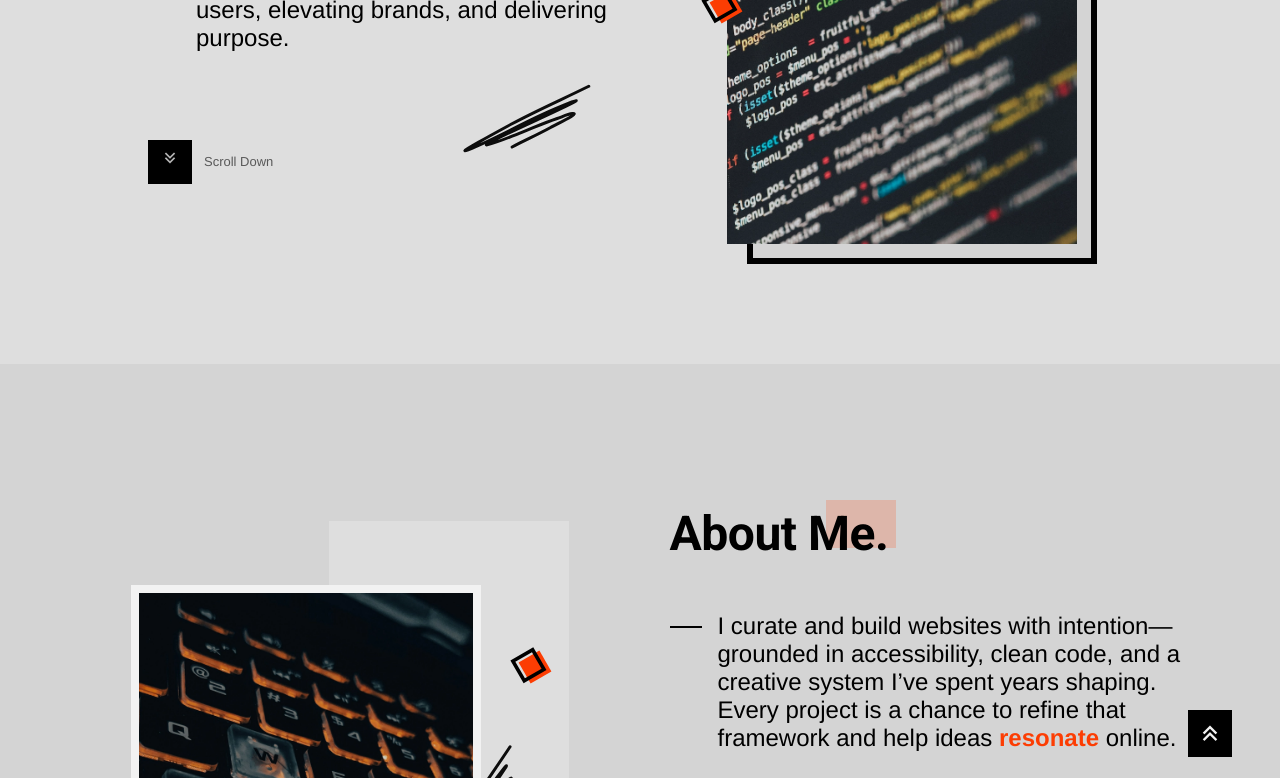
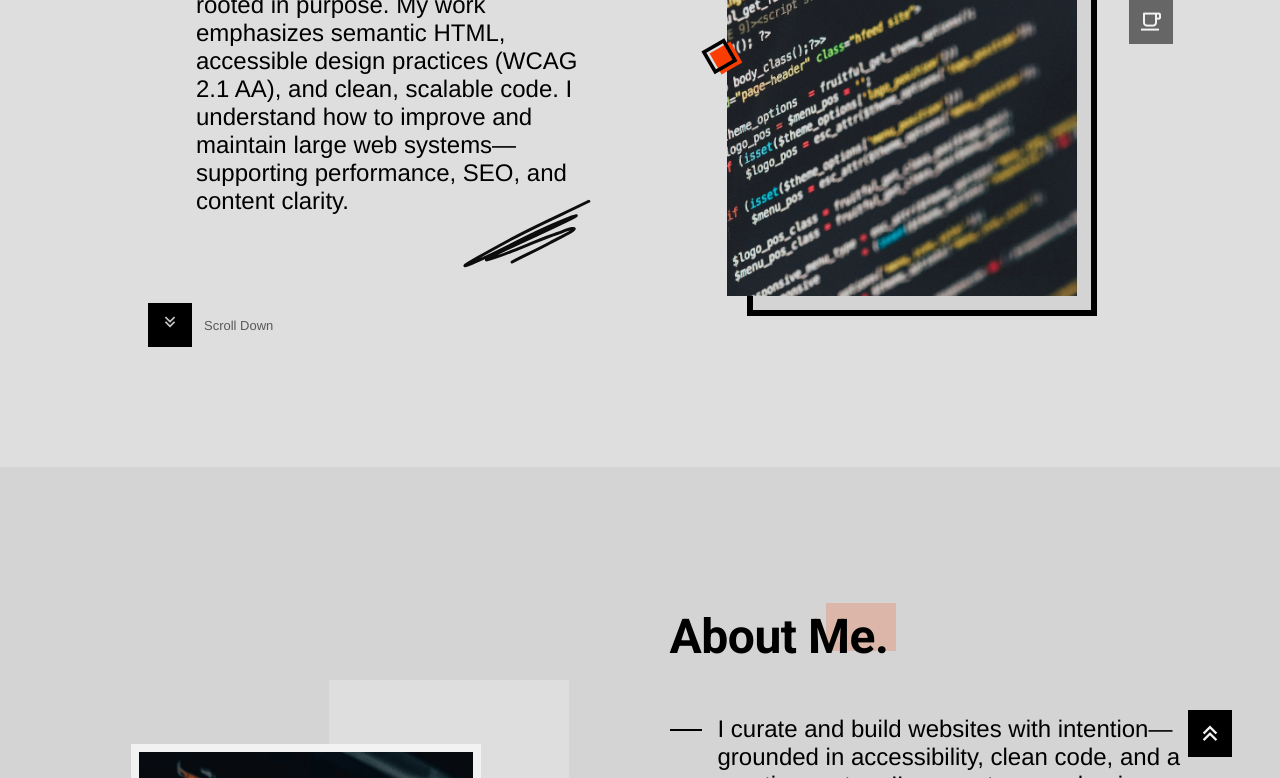
Before and after one commit to nick-poole/.dev, a website: page public/index.html in a window 1280 px wide. Shown: the part 443-1221 px from the top of the page. Drawn offline with nearby package versions, Linux system fonts and the light colour scheme; a web font is replaced by a local one.

Commit message:
feat: polished home and about web copy content

```diff
--- a/public/index.html
+++ b/public/index.html
@@ -168,9 +168,11 @@
 					<div class="home__info">
 						<p class="home__description">
 							<b>Web Developer</b>
-							Making sure every site I build
-							<span class="accent">resonates</span>
-							by engaging users, elevating brands, and delivering purpose.
+							<br />
+							I engineer and develop web experiences that are thoughtfully structured, functionally solid,
+							and rooted in purpose. My work emphasizes semantic HTML, accessible design practices (WCAG
+							2.1 AA), and clean, scalable code. I understand how to improve and maintain large web
+							systems—supporting performance, SEO, and content clarity.
 						</p>
 
 						<a href="#about" class="home__scroll" aria-label="Scroll down to the about section">
@@ -211,6 +213,10 @@
 							and help ideas
 							<b class="accent">resonate</b>
 							online.
+							<br />
+							<br />
+							The stack evolves, but here’s what I’m working with right now&mdash;and where the heavy
+							lifting happens.
 						</p>
 
 						<ul class="about__stack-grid">
--- a/src/scss/components/_breakpoints.scss
+++ b/src/scss/components/_breakpoints.scss
@@ -255,7 +255,7 @@
 		}
 		&__line {
 			left: -15rem;
-			bottom: 4rem;
+			bottom: 0rem;
 			width: 80px;
 			rotate: 30deg;
 		}
--- a/src/scss/components/_home.scss
+++ b/src/scss/components/_home.scss
@@ -88,9 +88,10 @@
 		margin-top: 4rem;
 	}
 	&__description {
-		text-align: center;
+		text-align: left;
 		color: var(--title-color);
 		margin-bottom: 1.5rem;
+		padding: 0 1.5rem 0 1.5rem;
 
 		& b {
 			background: linear-gradient(90deg, hsla(14, 98%, 50%, 0.3), hsla(14, 98%, 50%, 0));
```
Also changed, not shown: README.md, public/css/styles.css.
